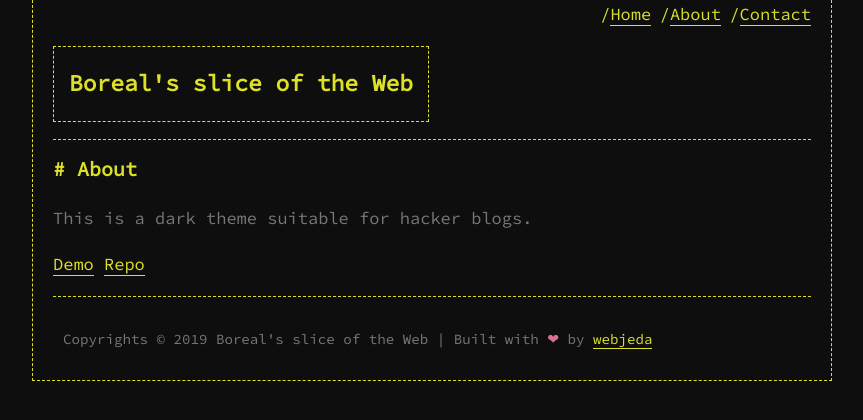
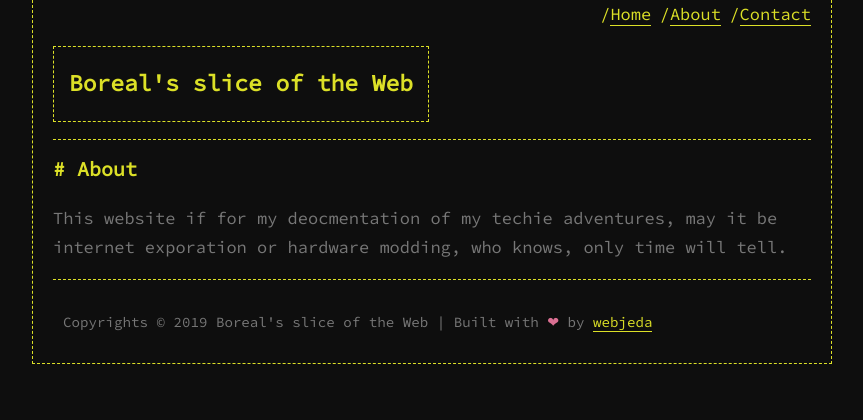
Before and after one commit to vratchaudhary/BorealBlizzard.github.io, a Jekyll site: the page built from about.md, in a window 1280 px wide. Shown: the top 420 px of the page, without its empty margins (208-1071 px from the left). Built offline with Jekyll 4.4.1, drawn with Linux system fonts in a browser that asks for light colours.

Commit message:
edited about.md and contact.md

```diff
--- a/about.md
+++ b/about.md
@@ -3,6 +3,4 @@ layout: page
 title: About
 ---
 
-This is a dark theme suitable for hacker blogs.
-
-[Demo](http://webjeda.com/dark-side/) [Repo](https://github.com/sharu725/dark-side)
+This website if for my deocmentation of my techie adventures, may it be internet exporation or hardware modding, who knows, only time will tell.
```
Also changed, not shown: _posts/2019-1-23-Hello-World.md (+1 -1 lines), contact.md (+4 -2 lines).
